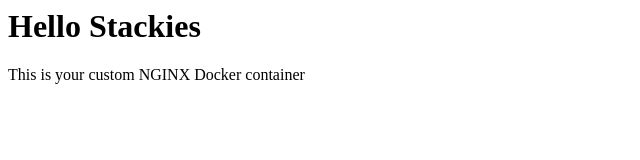
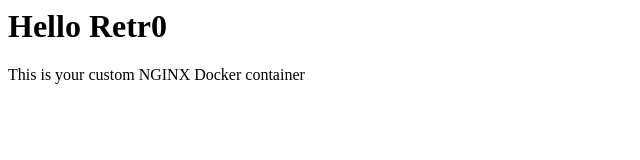
Before and after one commit to Ayan-M-Dev/Beginning-with-DevOps, a plain HTML site: page intro_to_docker/index.html in a window 1280 px wide. Shown: the full height of the page, 0-640 px from the left. Drawn offline with Linux system fonts and the light colour scheme.

Commit message:
Update index.html

```diff
--- a/intro_to_docker/index.html
+++ b/intro_to_docker/index.html
@@ -1,4 +1,4 @@
 <html>
-<h1>Hello Stackies</h1>
+<h1>Hello Retr0</h1>
 <p>This is your custom NGINX Docker container</p>
 </html>
```
